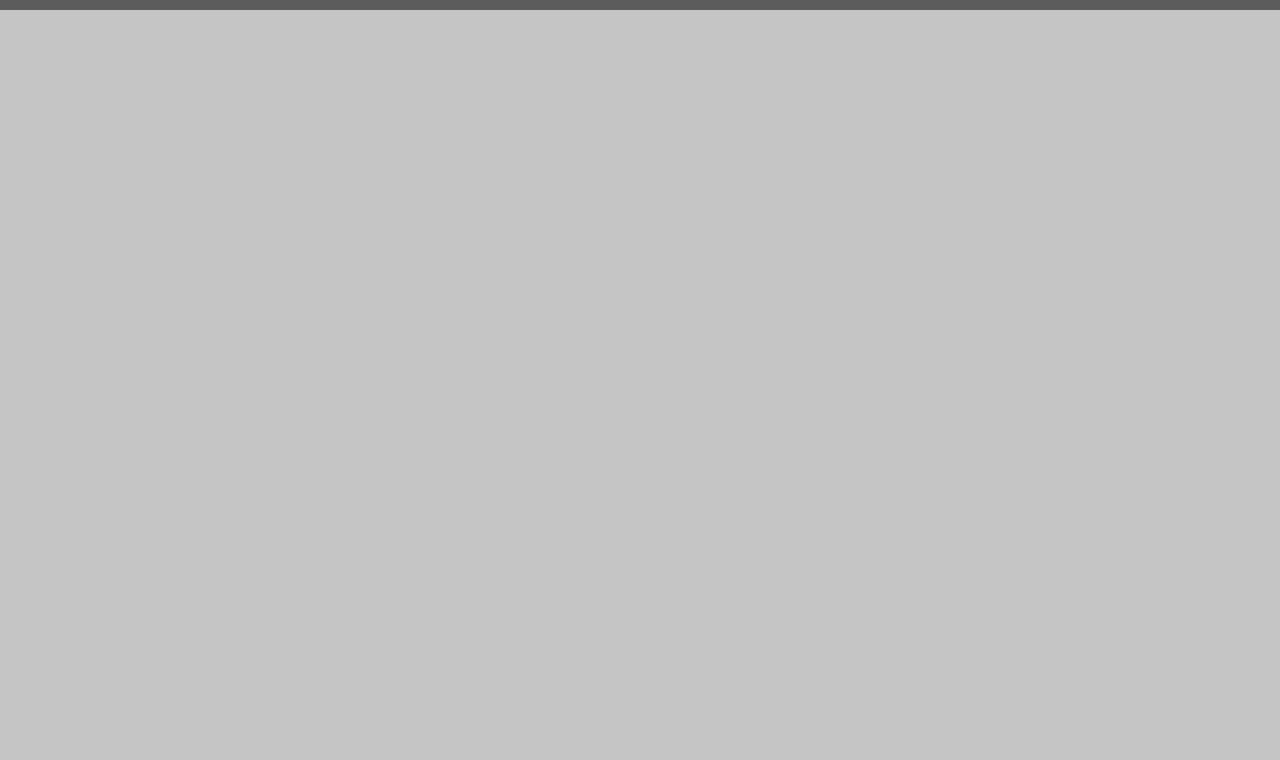
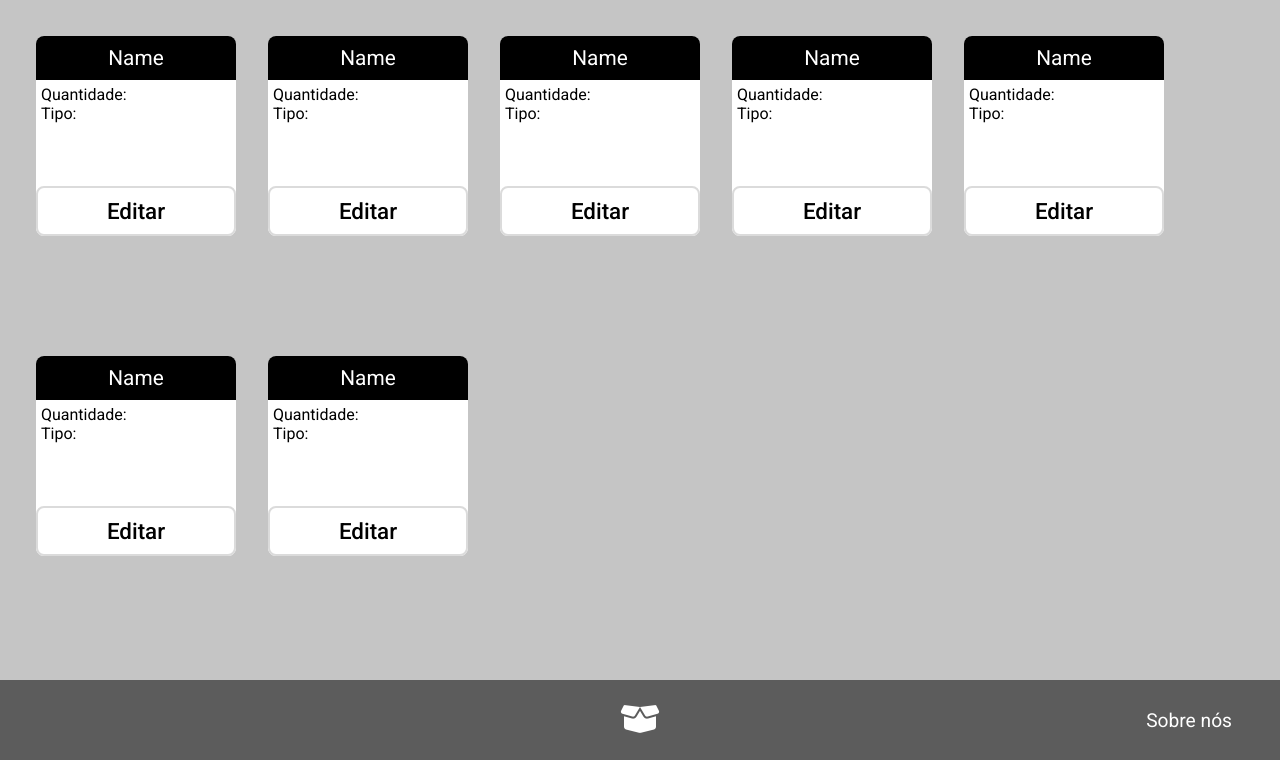
Before and after one commit to GabrielNicolim/alice, a PHP site: page /public/views/home.html in a window 1280 px wide. Shown: the part 70-830 px from the top of the page. Before the commit the page ends 80 px from the top, so only its background shows below. Run offline with PHP 8.4, Linux system fonts and the light colour scheme; some libraries are stand-ins or nearby versions.

Commit message:
home style add

```diff
--- a/public/css/home.css
+++ b/public/css/home.css
@@ -1,3 +1,71 @@
 header .btn {
     font-size: 2.5em;
 }
+
+.container {
+    min-height: 80vh;
+    display: flex;
+    flex-wrap: wrap;
+    margin: 20px 20px;
+}
+
+.container .box {
+    background: white;
+    height: 200px;
+    width: 200px;
+    margin: 1em 1em;
+    position: relative;
+    border-radius: 8px;
+}
+
+.container .box .title {
+    text-align: center;
+    font-size: 1.3em;
+    padding: 10px 0;
+    background: black;
+    color: white;
+    border-radius: 8px 8px 0 0;
+}
+
+.container .data {
+    padding: 5px;
+}
+
+.container span {
+    display: block;
+}
+
+.container .box .edit {
+    text-align: center;
+    font-weight: 500;
+    font-size: 1.4em;
+}
+
+.container .box .edit a{
+    color: black;
+    display: block;
+    border-radius: 8px;
+    border: 2px solid rgb(219, 219, 219);
+    position: absolute;
+    width: 100%;
+    padding: 10px 0;
+    bottom: 0;
+}
+
+.container .box .edit a:hover {
+    background: rgb(224, 24, 64);
+    border: 2px solid rgb(224, 24, 64);
+    color: white;
+    transition: 400ms;
+}
+
+@media only screen and (max-width: 508px) {
+    .container {
+        display: block;
+    }
+
+    .container .box {
+        width: 100%;
+        margin: 2em 0;
+    }
+}
--- a/public/css/style.css
+++ b/public/css/style.css
@@ -34,6 +34,11 @@ header .left {
     font-size: 1.8em;
     color: rgb(224, 24, 64);
     font-weight: bold;
+}
+
+.clear {
+    height: 70px;
+    width: 100vw;
 }
 
 .btn {
--- a/public/views/home.html
+++ b/public/views/home.html
@@ -24,8 +24,113 @@
         </nav>
     </header>
 
+    <div class="clear"></div>
+
     <div class="container">
+        <div class="box">
+            <div class="title">
+                Name
+            </div>
 
+            <div class="data">
+                <span>Quantidade: </span>
+                <span>Tipo: </span>
+            </div>
+
+            <div class="edit">
+                <a href="#">Editar</a>
+            </div>
+        </div>
+
+        <div class="box">
+            <div class="title">
+                Name
+            </div>
+
+            <div class="data">
+                <span>Quantidade: </span>
+                <span>Tipo: </span>
+            </div>
+
+            <div class="edit">
+                <a href="#">Editar</a>
+            </div>
+        </div>
+
+        <div class="box">
+            <div class="title">
+                Name
+            </div>
+
+            <div class="data">
+                <span>Quantidade: </span>
+                <span>Tipo: </span>
+            </div>
+
+            <div class="edit">
+                <a href="#">Editar</a>
+            </div>
+        </div>
+
+        <div class="box">
+            <div class="title">
+                Name
+            </div>
+
+            <div class="data">
+                <span>Quantidade: </span>
+                <span>Tipo: </span>
+            </div>
+
+            <div class="edit">
+                <a href="#">Editar</a>
+            </div>
+        </div>
+
+        <div class="box">
+            <div class="title">
+                Name
+            </div>
+
+            <div class="data">
+                <span>Quantidade: </span>
+                <span>Tipo: </span>
+            </div>
+
+            <div class="edit">
+                <a href="#">Editar</a>
+            </div>
+        </div>
+
+        <div class="box">
+            <div class="title">
+                Name
+            </div>
+
+            <div class="data">
+                <span>Quantidade: </span>
+                <span>Tipo: </span>
+            </div>
+
+            <div class="edit">
+                <a href="#">Editar</a>
+            </div>
+        </div>
+
+        <div class="box">
+            <div class="title">
+                Name
+            </div>
+
+            <div class="data">
+                <span>Quantidade: </span>
+                <span>Tipo: </span>
+            </div>
+
+            <div class="edit">
+                <a href="#">Editar</a>
+            </div>
+        </div>
     </div>
 
     <footer>
```
